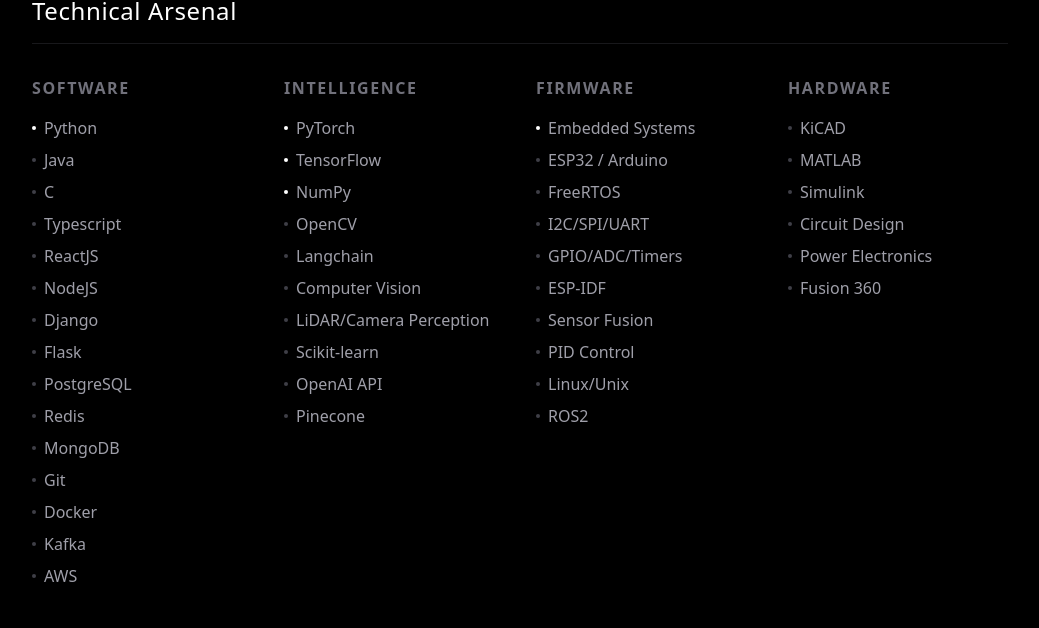
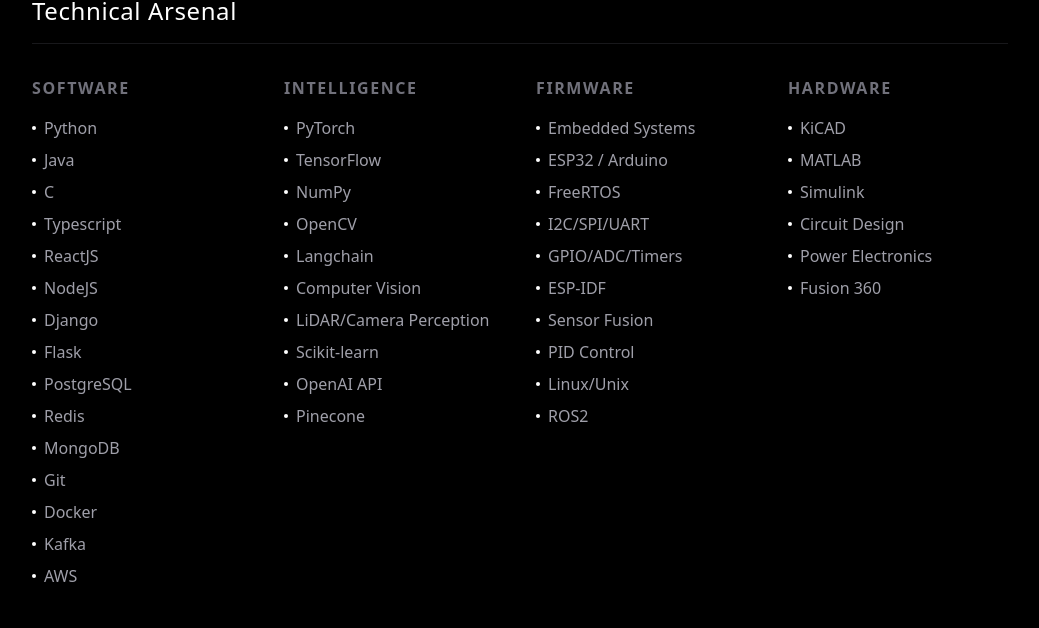
Before and after one commit to Krushna-B/krushna-bhanushali, a Next.js app: page / in a window 1280 px wide. Shown: the part 1856-2484 px from the top of the page, without its empty margins (120-1159 px from the left). Built offline with nearby package versions, Linux system fonts and the light colour scheme.

Commit message:
Update skils bullet pt color

```diff
--- a/src/components/TechArsenel.tsx
+++ b/src/components/TechArsenel.tsx
@@ -3,20 +3,20 @@
     title: "Software",
     skills: [
       { name: "Python", isPrimary: true },
-      { name: "Java", isPrimary: false },
-      { name: "C", isPrimary: false },
-      { name: "Typescript", isPrimary: false },
-      { name: "ReactJS", isPrimary: false },
-      { name: "NodeJS", isPrimary: false },
-      { name: "Django", isPrimary: false },
-      { name: "Flask", isPrimary: false },
-      { name: "PostgreSQL", isPrimary: false },
-      { name: "Redis", isPrimary: false },
-      { name: "MongoDB", isPrimary: false },
-      { name: "Git", isPrimary: false },
-      { name: "Docker", isPrimary: false },
-      { name: "Kafka", isPrimary: false },
-      { name: "AWS", isPrimary: false },
+      { name: "Java", isPrimary: true },
+      { name: "C", isPrimary: true },
+      { name: "Typescript", isPrimary: true },
+      { name: "ReactJS", isPrimary: true },
+      { name: "NodeJS", isPrimary: true },
+      { name: "Django", isPrimary: true },
+      { name: "Flask", isPrimary: true },
+      { name: "PostgreSQL", isPrimary: true },
+      { name: "Redis", isPrimary: true },
+      { name: "MongoDB", isPrimary: true },
+      { name: "Git", isPrimary: true },
+      { name: "Docker", isPrimary: true },
+      { name: "Kafka", isPrimary: true },
+      { name: "AWS", isPrimary: true },
     ],
   },
   {
@@ -25,40 +25,40 @@
       { name: "PyTorch", isPrimary: true },
       { name: "TensorFlow", isPrimary: true },
       { name: "NumPy", isPrimary: true },
-      { name: "OpenCV", isPrimary: false },
-      { name: "Langchain", isPrimary: false },
-      { name: "Computer Vision", isPrimary: false },
-      { name: "LiDAR/Camera Perception", isPrimary: false },
-      { name: "Scikit-learn", isPrimary: false },
-      { name: "OpenAI API", isPrimary: false },
-      { name: "Pinecone", isPrimary: false },
+      { name: "OpenCV", isPrimary: true },
+      { name: "Langchain", isPrimary: true },
+      { name: "Computer Vision", isPrimary: true },
+      { name: "LiDAR/Camera Perception", isPrimary: true },
+      { name: "Scikit-learn", isPrimary: true },
+      { name: "OpenAI API", isPrimary: true },
+      { name: "Pinecone", isPrimary: true },
     ],
   },
   {
     title: "Firmware",
     skills: [
       { name: "Embedded Systems", isPrimary: true },
-      { name: "ESP32 / Arduino", isPrimary: false },
-      { name: "FreeRTOS", isPrimary: false },
-      { name: "I2C/SPI/UART", isPrimary: false },
-      { name: "GPIO/ADC/Timers", isPrimary: false },
-      { name: "ESP-IDF", isPrimary: false },
-      { name: "Sensor Fusion", isPrimary: false },
-      { name: "PID Control", isPrimary: false },
-      { name: "Linux/Unix", isPrimary: false },
-      { name: "ROS2", isPrimary: false },
+      { name: "ESP32 / Arduino", isPrimary: true },
+      { name: "FreeRTOS", isPrimary: true },
+      { name: "I2C/SPI/UART", isPrimary: true },
+      { name: "GPIO/ADC/Timers", isPrimary: true },
+      { name: "ESP-IDF", isPrimary: true },
+      { name: "Sensor Fusion", isPrimary: true },
+      { name: "PID Control", isPrimary: true },
+      { name: "Linux/Unix", isPrimary: true },
+      { name: "ROS2", isPrimary: true },
     ],
   },
 
   {
     title: "Hardware",
     skills: [
-      { name: "KiCAD", isPrimary: false },
-      { name: "MATLAB", isPrimary: false },
-      { name: "Simulink", isPrimary: false },
-      { name: "Circuit Design", isPrimary: false },
-      { name: "Power Electronics", isPrimary: false },
-      { name: "Fusion 360", isPrimary: false },
+      { name: "KiCAD", isPrimary: true },
+      { name: "MATLAB", isPrimary: true },
+      { name: "Simulink", isPrimary: true },
+      { name: "Circuit Design", isPrimary: true },
+      { name: "Power Electronics", isPrimary: true },
+      { name: "Fusion 360", isPrimary: true },
     ],
   },
 ];
```
